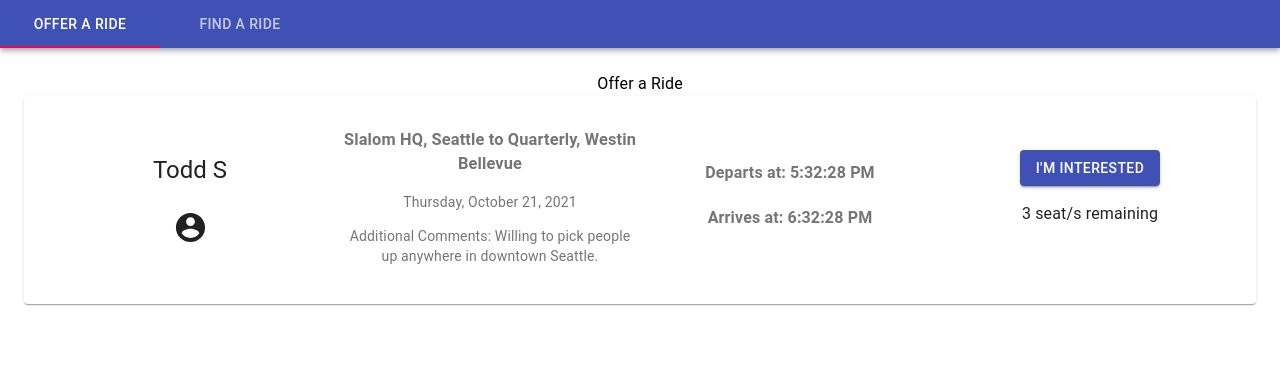
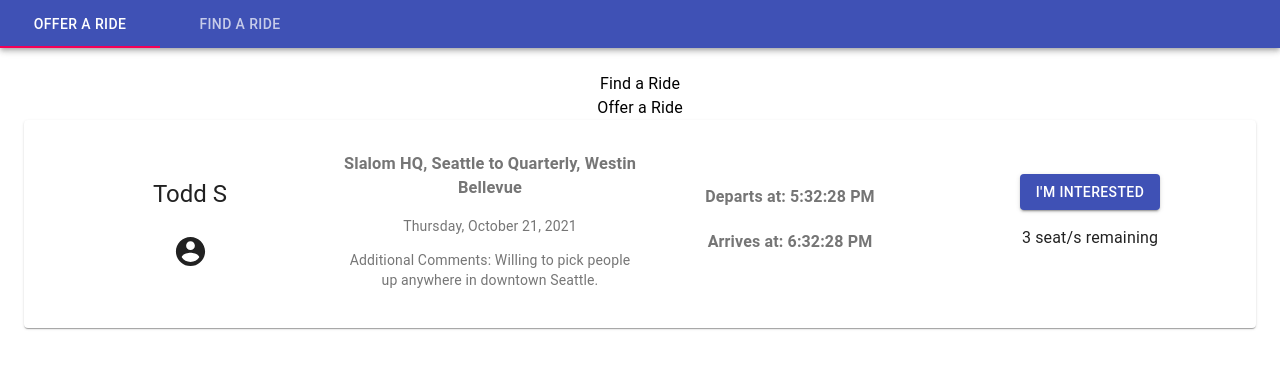
Before and after one commit to amshholland/sluber-ui, a React (Create React App) app: page / in a window 1280 px wide. Shown: the top 368 px of the page. Built offline with nearby package versions, Linux system fonts and the light colour scheme.

Commit message:
fixing merge issue

```diff
--- a/src/containers/PageTemplate.js
+++ b/src/containers/PageTemplate.js
@@ -67,6 +67,7 @@ function TabPanel(props) {
           </Tabs>
         </AppBar>
         <TabPanel value={value} index={0}>
+          <FindRidePage></FindRidePage>
             <OfferRidePage></OfferRidePage>
             <CardList></CardList>
         </TabPanel>
```
